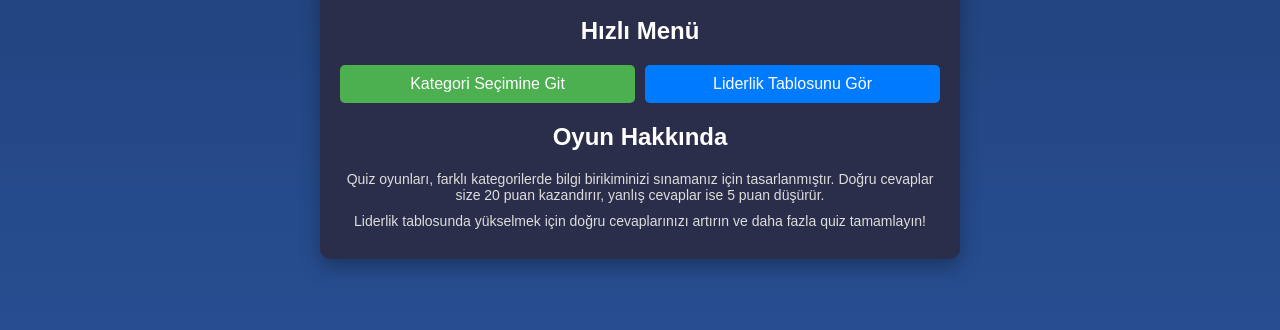
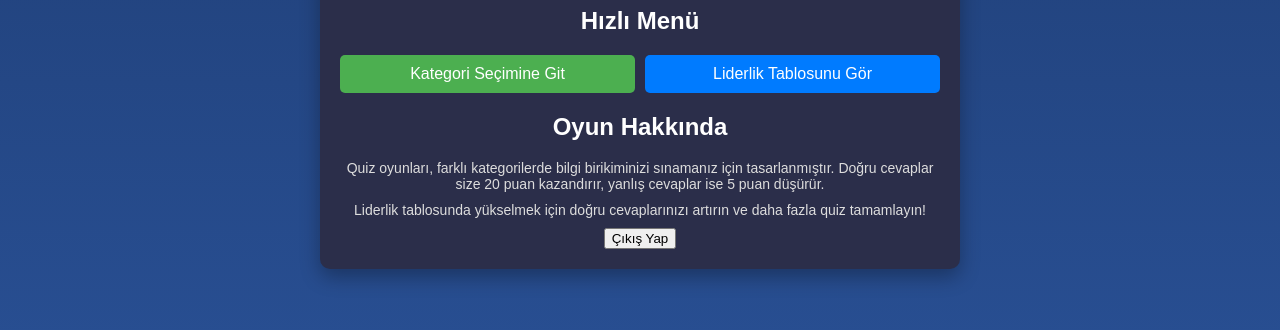
Before and after one commit to Aliylmaz/Aliylmaz.github.io, a plain HTML site: page Advanced_Programming_Project_Quiz_Game/html/dashboard.html in a window 1280 px wide. Shown: the part 318-648 px from the top of the page. Drawn offline with Linux system fonts and the light colour scheme; sample sign-in values are in the browser's storage.

Commit message:
Update dashboard.html

```diff
--- a/Advanced_Programming_Project_Quiz_Game/html/dashboard.html
+++ b/Advanced_Programming_Project_Quiz_Game/html/dashboard.html
@@ -29,7 +29,14 @@
             <p>Quiz oyunları, farklı kategorilerde bilgi birikiminizi sınamanız için tasarlanmıştır. Doğru cevaplar size 20 puan kazandırır, yanlış cevaplar ise 5 puan düşürür.</p>
             <p>Liderlik tablosunda yükselmek için doğru cevaplarınızı artırın ve daha fazla quiz tamamlayın!</p>
         </section>
+
+        <!-- Çıkış Butonu -->
+        <footer class="dashboard-footer">
+            <button id="logout-button" class="logout-button">Çıkış Yap</button>
+        </footer>
     </div>
+
     <script src="../js/dashboard.js"></script>
+
 </body>
 </html>
```
